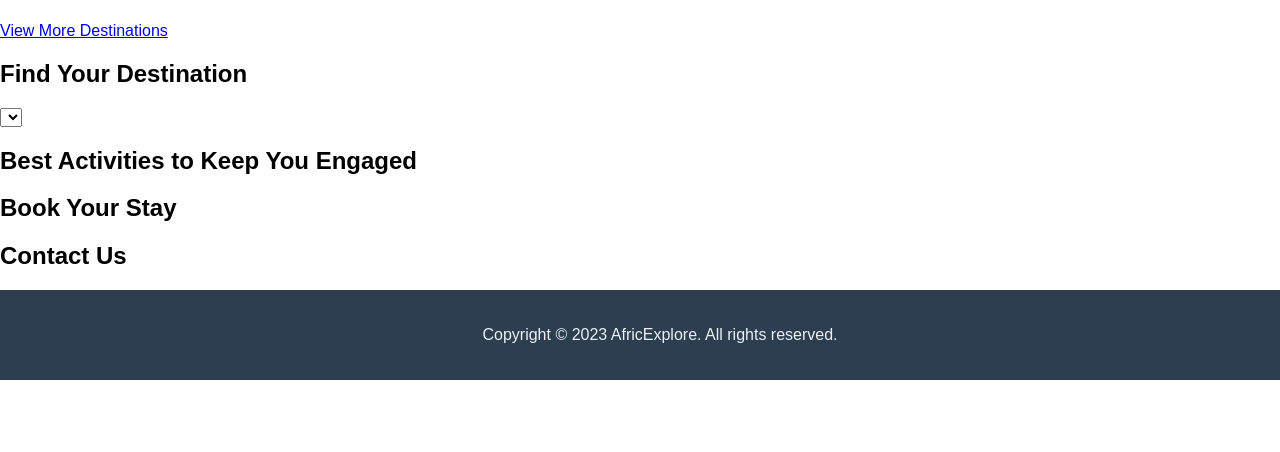
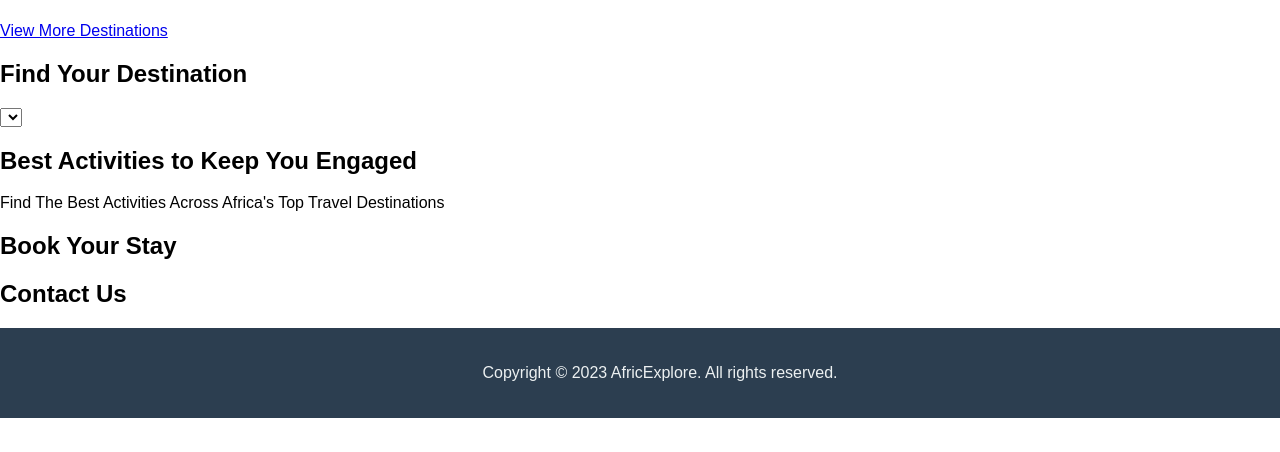
Before and after one commit to dmuvaa/AfricExplore, a Flask app: template app/templates/index.html in a window 1280 px wide. Shown: the part 170-622 px from the top of the page. Run offline with Flask 3, Linux system fonts and the light colour scheme; the template is opened without the code that fills it, so the values that code supplies are empty.

Commit message:
New Changes

```diff
--- a/app/static/css/styles.css
+++ b/app/static/css/styles.css
@@ -26,7 +26,7 @@ nav a {
     text-decoration: none;
 }
 
-#best-destinations .grid {
+.destination-grid {
     display: flex;
     flex-wrap: wrap;
     justify-content: space-between;
@@ -35,7 +35,7 @@ nav a {
 .destination-card {
     box-shadow: 0 4px 8px 0 rgba(0,0,0,0.2);
     transition: 0.3s;
-    width: 30%;
+    flex-basis: calc(33.3333% - 10px); /* This is added */
     margin-bottom: 20px;
 }
 
--- a/app/templates/index.html
+++ b/app/templates/index.html
@@ -49,7 +49,7 @@
 <!-- Best Activities to Keep You Engaged -->
 <section id="activities">
   <h1>Best Activities to Keep You Engaged</h1>
-  <!-- You can add content or structure similar to the destinations section here -->
+  <p>Find The Best Activities Across Africa's Top Travel Destinations</p>
 </section>
 
 <!-- Book Your Stay -->
```
